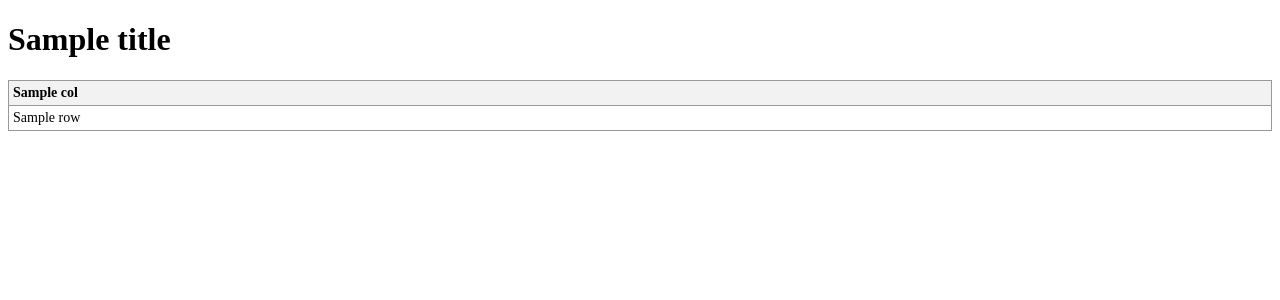
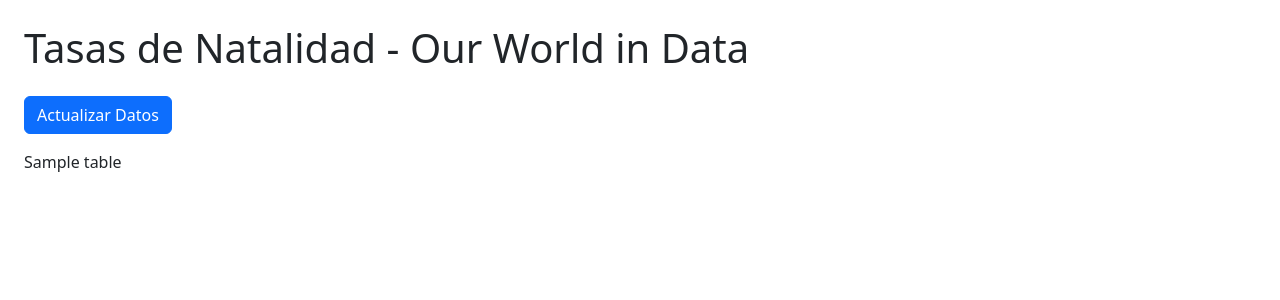
Before and after one commit to Witness2005/birthrate-app, a FastAPI app: template app/templates/index.html in a window 1280 px wide. Shown: the top 300 px of the page. Run offline with FastAPI, Linux system fonts and the light colour scheme; the template is opened without the code that fills it: most values are stand-ins (such as "Sample title", 1, 10 or a date in 2020); parts of the project's set-up code (start-up, migrations or seed data) failed here and were passed over.

Commit message:
Hemo vuelto mi gente

```diff
--- a/app/main.py
+++ b/app/main.py
@@ -2,25 +2,12 @@ from fastapi import FastAPI, Request
 from fastapi.responses import HTMLResponse
 from fastapi.templating import Jinja2Templates
 import asyncio
-import pandas as pd
 
 from app.data_loader import fetch_csv, DATAFRAME
 
 app = FastAPI()
 templates = Jinja2Templates(directory="app/templates")
-CSV_URL = "https://ourworldindata.org/grapher/crude-birth-rate.csv?v=1&csvType=full&useColumnShortNames=false"
-@app.get("/", response_class=HTMLResponse)
-async def read_root(request: Request):
-    df = pd.read_csv(CSV_URL)
-    # Tomamos las primeras 100 filas por simplicidad
-    data = df.head(100).to_dict(orient="records")
-    columns = df.columns.tolist()
-    return templates.TemplateResponse("index.html", {
-        "request": request,
-        "title": "Tasas de Natalidad",
-        "data": data,
-        "columns": columns
-    })
+
 @app.on_event("startup")
 async def startup_event():
     await fetch_csv()
--- a/app/templates/index.html
+++ b/app/templates/index.html
@@ -1,50 +1,17 @@
 <!DOCTYPE html>
-<html>
+<html lang="es">
 <head>
     <meta charset="UTF-8">
-    <title>{{ title }}</title>
-    <style>
-        table {
-            width: 100%;
-            border-collapse: collapse;
-            font-size: 14px;
-        }
-        th, td {
-            border: 1px solid #999;
-            padding: 4px;
-            text-align: left;
-        }
-        th {
-            background-color: #f2f2f2;
-        }
-        thead {
-            position: sticky;
-            top: 0;
-            background: white;
-        }
-    </style>
+    <title>Tasas de Natalidad</title>
+    <link rel="stylesheet" href="https://cdn.jsdelivr.net/npm/bootstrap@5.3.0/dist/css/bootstrap.min.css">
 </head>
-<body>
-    <h1>{{ title }}</h1>
-    <div style="overflow-x:auto;">
-        <table>
-            <thead>
-                <tr>
-                    {% for col in columns %}
-                        <th>{{ col }}</th>
-                    {% endfor %}
-                </tr>
-            </thead>
-            <tbody>
-                {% for row in data %}
-                    <tr>
-                        {% for col in columns %}
-                            <td>{{ row[col] }}</td>
-                        {% endfor %}
-                    </tr>
-                {% endfor %}
-            </tbody>
-        </table>
+<body class="p-4">
+    <h1 class="mb-4">Tasas de Natalidad - Our World in Data</h1>
+    <div class="mb-3">
+        <a href="/refresh" class="btn btn-primary">Actualizar Datos</a>
+    </div>
+    <div>
+        {{ table|safe }}
     </div>
 </body>
 </html>
```
